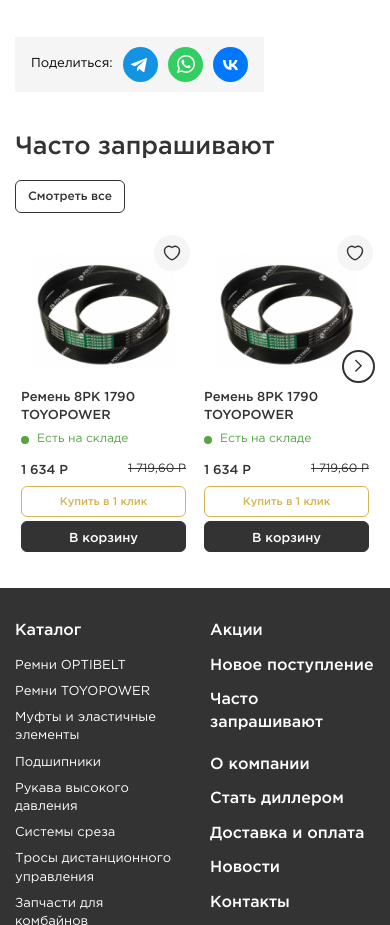
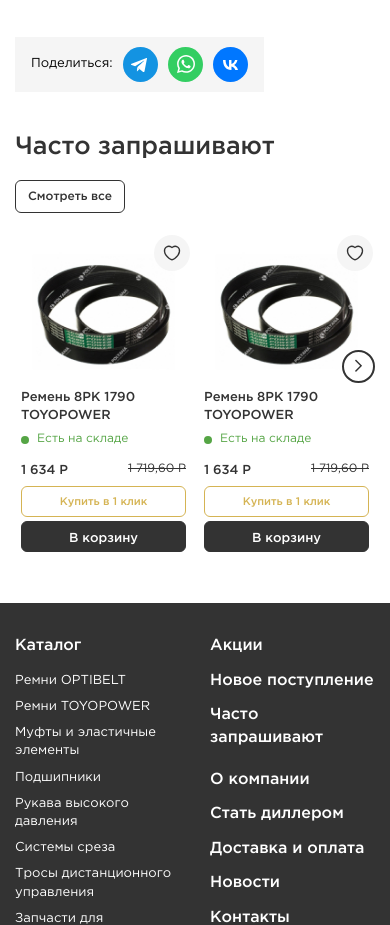
Before and after one commit to GrinCaseCode/polyana, a plain HTML site: page card.html in a window 390 px wide. Shown: the part 1165-2090 px from the top of the page. Drawn offline with nearby package versions, Linux system fonts and the light colour scheme; files whose address does not match are found by name.

Commit message:
Add files via upload

```diff
--- a/css/media.css
+++ b/css/media.css
@@ -1151,6 +1151,9 @@
     .card-bottom {
         max-width: 100%;
     }
+    .page-card + .catalog {
+        padding-bottom: 45px;
+    }
 }
 
 /* Small Devices, Tablets */
```
